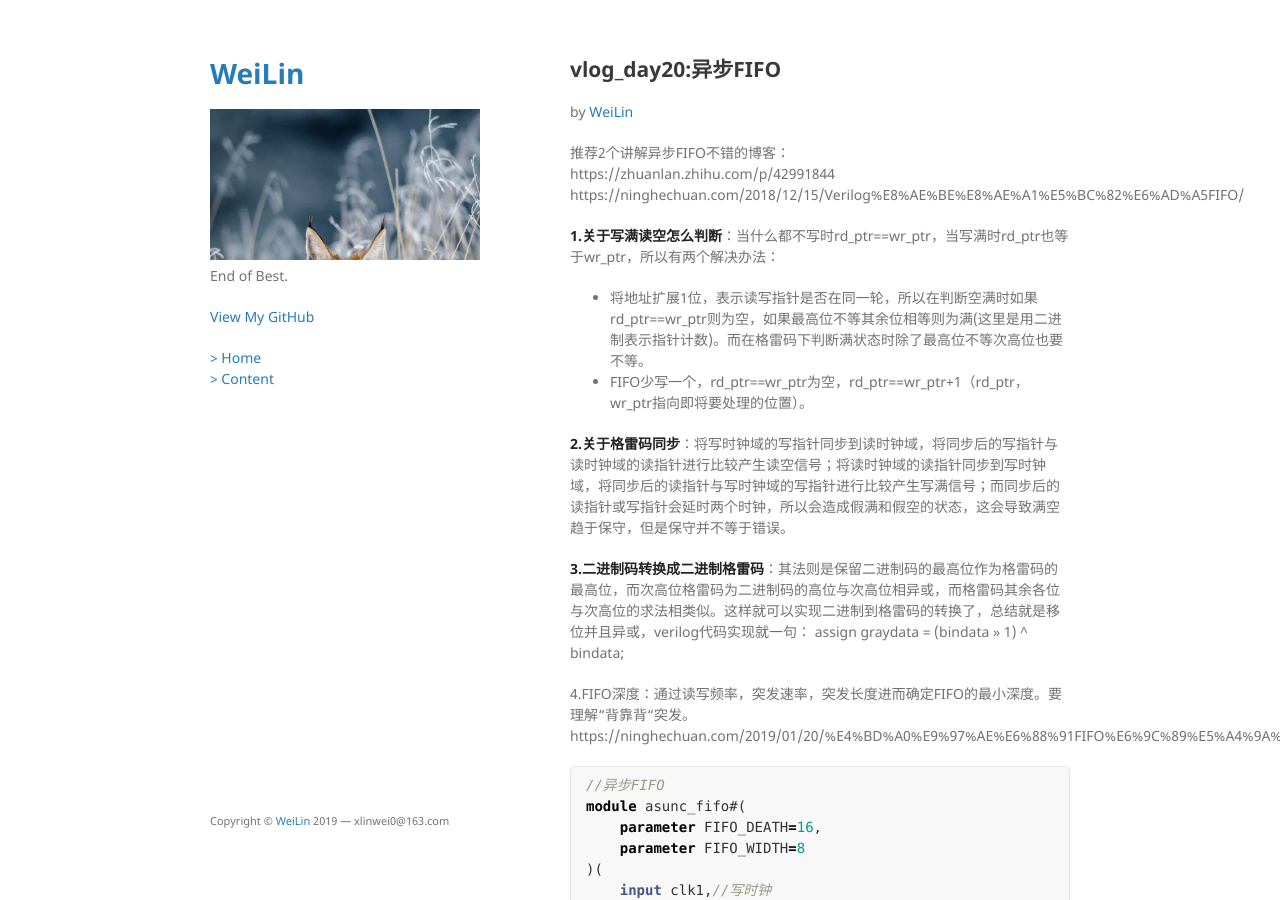
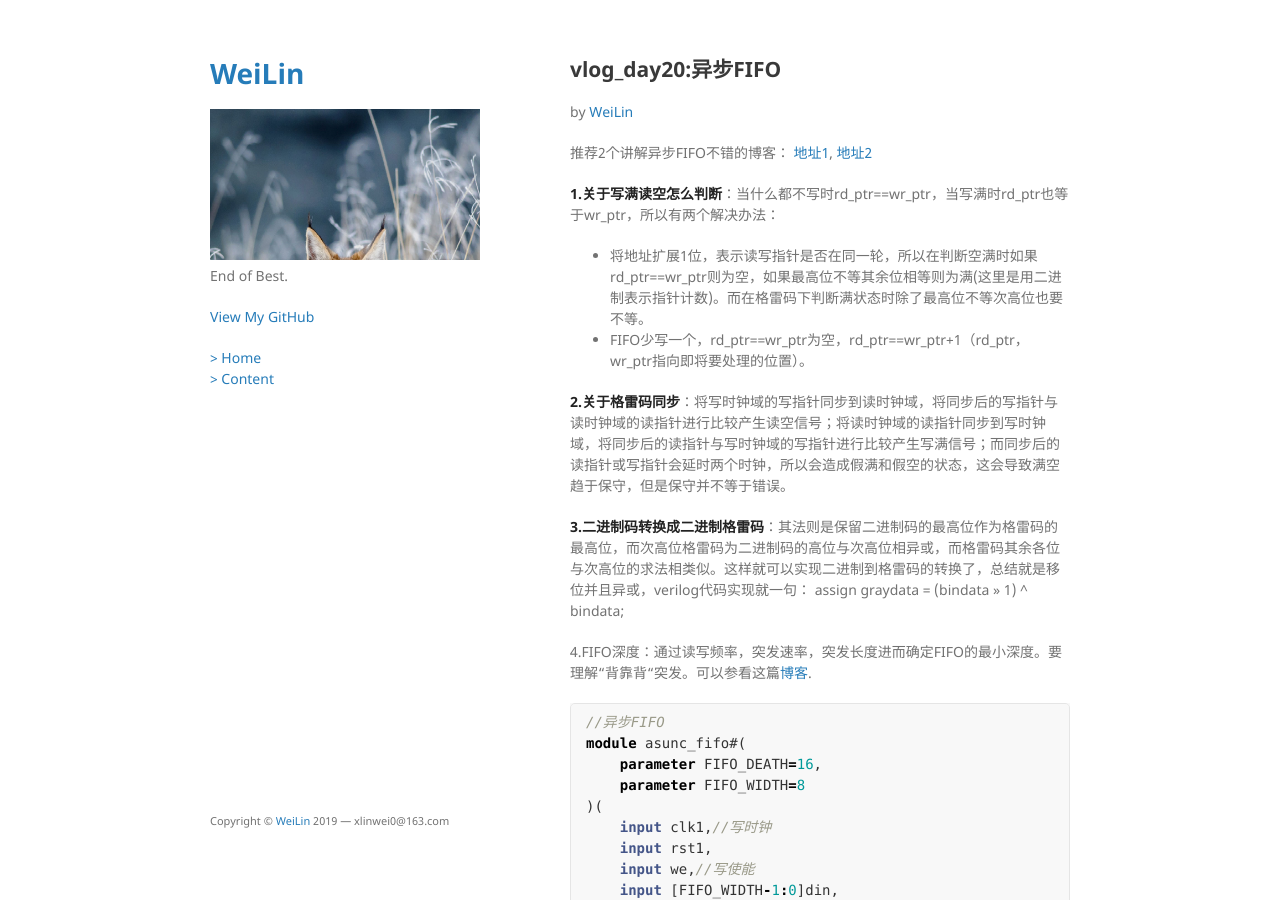
Before and after one commit to xLinWei/xLinWei.github.io, a Jekyll site: the page built from docs/vlog_eday/vlog_day20.md, in a window 1280 px wide and 900 px high. Built offline with Jekyll 4.4.1, drawn with Linux system fonts in a browser that asks for light colours; our own code applies the rules of GitHub Pages for plain Markdown files.

Commit message:
little change

````diff
--- a/docs/vlog_eday/vlog_day20.md
+++ b/docs/vlog_eday/vlog_day20.md
@@ -7,8 +7,8 @@ tags: verilog
 by [WeiLin](https://github.com/xLinWei)
 
 推荐2个讲解异步FIFO不错的博客：
-https://zhuanlan.zhihu.com/p/42991844
-https://ninghechuan.com/2018/12/15/Verilog%E8%AE%BE%E8%AE%A1%E5%BC%82%E6%AD%A5FIFO/
+[地址1](https://zhuanlan.zhihu.com/p/42991844),
+[地址2](https://ninghechuan.com/2018/12/15/Verilog%E8%AE%BE%E8%AE%A1%E5%BC%82%E6%AD%A5FIFO/)
 
 **1.关于写满读空怎么判断**：当什么都不写时rd_ptr==wr_ptr，当写满时rd_ptr也等于wr_ptr，所以有两个解决办法：
 - 将地址扩展1位，表示读写指针是否在同一轮，所以在判断空满时如果rd_ptr==wr_ptr则为空，如果最高位不等其余位相等则为满(这里是用二进制表示指针计数)。而在格雷码下判断满状态时除了最高位不等次高位也要不等。
@@ -19,7 +19,7 @@ https://ninghechuan.com/2018/12/15/Verilog%E8%AE%BE%E8%AE%A1%E5%BC%82%E6%AD%A5FI
 **3.二进制码转换成二进制格雷码**：其法则是保留二进制码的最高位作为格雷码的最高位，而次高位格雷码为二进制码的高位与次高位相异或，而格雷码其余各位与次高位的求法相类似。这样就可以实现二进制到格雷码的转换了，总结就是移位并且异或，verilog代码实现就一句：
 assign graydata = (bindata >> 1) ^ bindata;
 
-4.FIFO深度：通过读写频率，突发速率，突发长度进而确定FIFO的最小深度。要理解“背靠背“突发。https://ninghechuan.com/2019/01/20/%E4%BD%A0%E9%97%AE%E6%88%91FIFO%E6%9C%89%E5%A4%9A%E6%B7%B1/
+4.FIFO深度：通过读写频率，突发速率，突发长度进而确定FIFO的最小深度。要理解“背靠背“突发。可以参看这篇[博客](https://ninghechuan.com/2019/01/20/%E4%BD%A0%E9%97%AE%E6%88%91FIFO%E6%9C%89%E5%A4%9A%E6%B7%B1/).
 
 ```verilog
 //异步FIFO
````
